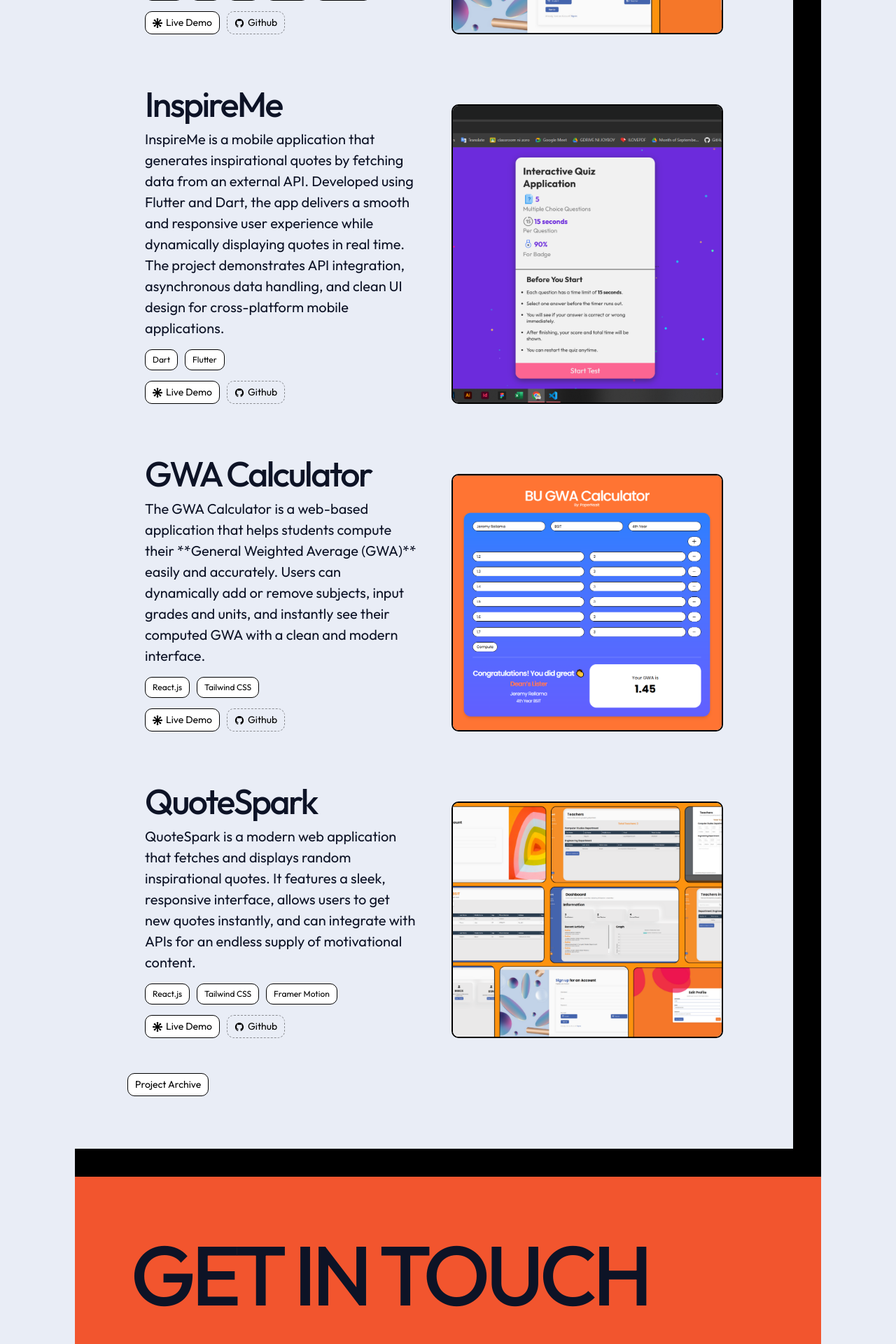
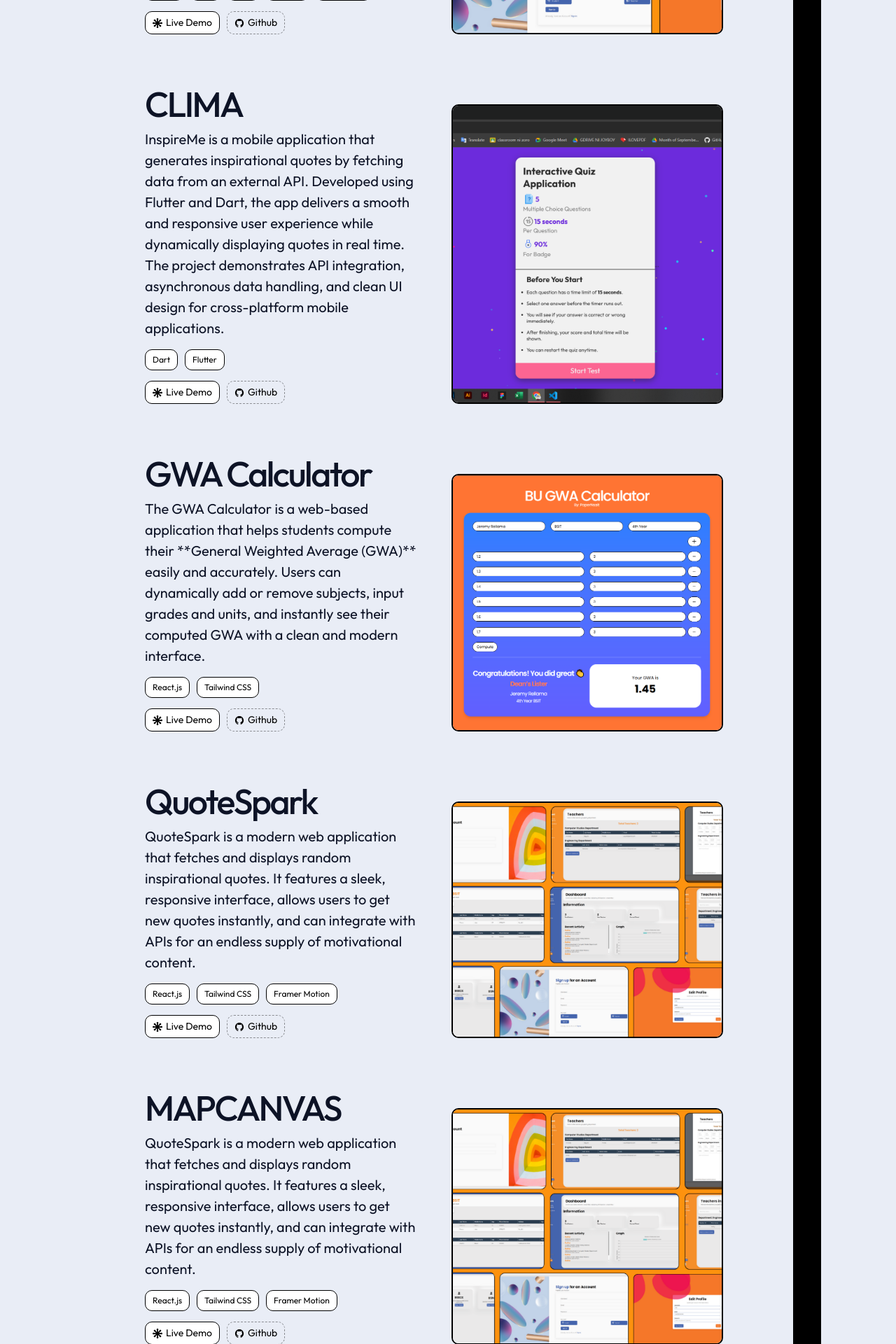
Before and after one commit to PaperNsalt/react-portfolio, a React (Vite) app: page / in a window 1280 px wide. Shown: the part 6760-8680 px from the top of the page at 70% size. Built offline with nearby package versions, Linux system fonts and the light colour scheme.

Commit message:
Update ProjectSection.jsx

```diff
--- a/src/pages/ProjectSection.jsx
+++ b/src/pages/ProjectSection.jsx
@@ -59,11 +59,11 @@ function ProjectSection() {
       />
 
       <ProjectCard
-        title="InspireMe"
+        title="CLIMA"
         description="InspireMe is a mobile application that generates inspirational quotes by fetching data from an external API. Developed using Flutter and Dart, the app delivers a smooth and responsive user experience while dynamically displaying quotes in real time. The project demonstrates API integration, asynchronous data handling, and clean UI design for cross-platform mobile applications."
         technologies={["Dart", "Flutter"]}
-        liveLink="https://your-live-demo.com"
-        githubLink="https://github.com/PaperNsalt/QuoteApp"
+        liveLink="https://papernsalt.github.io/clima-weather-app/"
+        githubLink="https://github.com/PaperNsalt/clima-weather-app"
         image={QuizApplication}
         imageAlt="Preview"
       />
@@ -82,11 +82,22 @@ function ProjectSection() {
         title="QuoteSpark"
         description="QuoteSpark is a modern web application that fetches and displays random inspirational quotes. It features a sleek, responsive interface, allows users to get new quotes instantly, and can integrate with APIs for an endless supply of motivational content."
         technologies={["React.js", "Tailwind CSS", "Framer Motion"]}
-        liveLink="https://your-live-demo.com"
-        githubLink="https://github.com/PaperNsalt/Student-Management-System"
+        liveLink="https://papernsalt.github.io/qoute-generator/#/"
+        githubLink="https://github.com/PaperNsalt/qoute-generator"
         image={StudentManagementSystem}
         imageAlt="Preview"
       />
+
+      <ProjectCard
+        title="MAPCANVAS"
+        description="QuoteSpark is a modern web application that fetches and displays random inspirational quotes. It features a sleek, responsive interface, allows users to get new quotes instantly, and can integrate with APIs for an endless supply of motivational content."
+        technologies={["React.js", "Tailwind CSS", "Framer Motion"]}
+        liveLink="https://papernsalt.github.io/map-canvas/"
+        githubLink="https://github.com/PaperNsalt/map-canvas"
+        image={StudentManagementSystem}
+        imageAlt="Preview"
+      />
+
 
       <div className="flex justify-start xl:mt-10">
       <ButtonComponent
```
